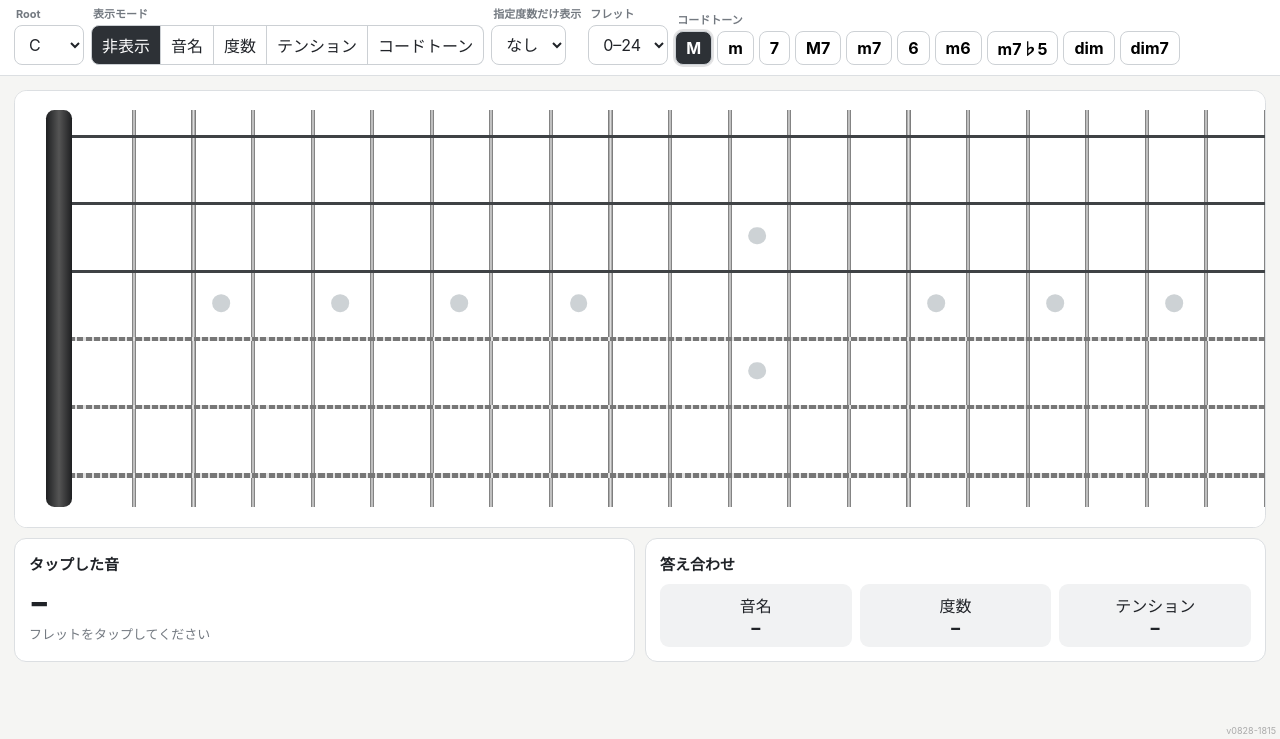
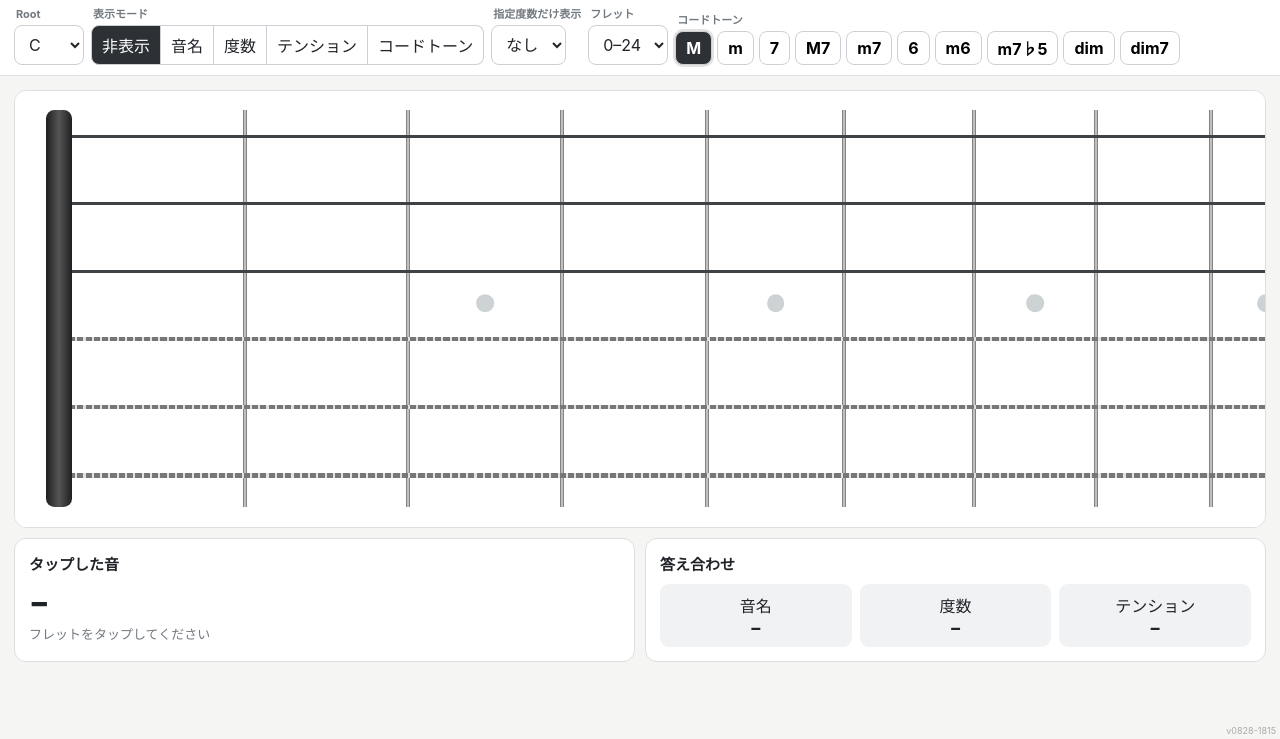
Before and after one commit to Ken-Pilo/guitar-fretboard, a plain HTML site: page index.html in a window 1280 px wide. Shown: the part 61-800 px from the top of the page. Drawn offline with Linux system fonts and the light colour scheme.

Commit message:
Use realistic fret spacing on trainer fingerboards

```diff
--- a/index.html
+++ b/index.html
@@ -395,15 +395,28 @@ async function play(m){
 function drawBoard(areaId,boardId,isQuiz=false){
   const area=document.getElementById(areaId),board=document.getElementById(boardId);
   area.querySelectorAll(".slabel,.fnum").forEach(e=>e.remove());board.innerHTML="";
-  const visibleMax=Math.max(endF,maxFret), W=visibleMax>=24?1400:visibleMax>=15?1000:850,fw=(W-25)/visibleMax;
+  const visibleMax=Math.max(endF,maxFret);
+  const nutWidth=25;
+  const minFretWidth=44;
+  const minBoardWidth=visibleMax>=24?1400:visibleMax>=15?1000:850;
+  // The vibrating string length shrinks by one equal-tempered semitone per fret.
+  const fretRatio=2**(-1/12);
+  const lastFretFraction=(1-fretRatio)*fretRatio**(visibleMax-1);
+  const scaleLength=Math.max(
+    (minBoardWidth-nutWidth)/(1-fretRatio**visibleMax),
+    minFretWidth/lastFretFraction
+  );
+  const fretEdge=f=>nutWidth+scaleLength*(1-fretRatio**f);
+  const fretCenter=f=>(fretEdge(f-1)+fretEdge(f))/2;
+  const W=fretEdge(visibleMax);
   board.style.width=W+"px";board.style.height="382px";area.style.width=(W+30)+"px";area.style.height="395px";
   let nut=document.createElement("div");nut.className="nut";nut.style.height="382px";board.append(nut);
-  for(let f=1;f<=visibleMax;f++){let d=document.createElement("div");d.className="fret";d.style.left=(25+f*fw)+"px";d.style.height="382px";board.append(d)}
-  [3,5,7,9,15,17,19,21].filter(f=>f<=visibleMax).forEach(f=>marker(board,25+(f-.5)*fw,186));
-  [12,24].filter(f=>f<=visibleMax).forEach(f=>{marker(board,25+(f-.5)*fw,121);marker(board,25+(f-.5)*fw,251)});
+  for(let f=1;f<=visibleMax;f++){let d=document.createElement("div");d.className="fret";d.style.left=(fretEdge(f)-2)+"px";d.style.height="382px";board.append(d)}
+  [3,5,7,9,15,17,19,21].filter(f=>f<=visibleMax).forEach(f=>marker(board,fretCenter(f),186));
+  [12,24].filter(f=>f<=visibleMax).forEach(f=>{marker(board,fretCenter(f),121);marker(board,fretCenter(f),251)});
   Y.forEach((y,s)=>{
 
-    let st=document.createElement("div");st.className="string "+(s>=3?"wound":"");st.style.top=y+"px";st.style.left="25px";st.style.width=(W-25)+"px";st.style.height=(2+s*.55)+"px";st.style.opacity=enabledStrings[s]?1:.2;board.append(st);
+    let st=document.createElement("div");st.className="string "+(s>=3?"wound":"");st.style.top=y+"px";st.style.left=nutWidth+"px";st.style.width=(W-nutWidth)+"px";st.style.height=(2+s*.55)+"px";st.style.opacity=enabledStrings[s]?1:.2;board.append(st);
     for(let f=0;f<=visibleMax;f++){
       let m=OPEN[s]+f,c=document.createElement("button"),b=document.createElement("span");
       c.className="cell";
@@ -413,7 +426,7 @@ function drawBoard(areaId,boardId,isQuiz=false){
         if(CHORDS[currentChord].includes(rel)) c.classList.add("show");
       }
       c.dataset.string=s;c.dataset.fret=f;c.dataset.midi=m;
-      let x0=f===0?0:25+(f-1)*fw,x1=f===0?25:25+f*fw;c.style.left=x0+"px";c.style.top=(y-29)+"px";c.style.width=(x1-x0)+"px";c.style.height="58px";
+      const x0=f===0?0:fretEdge(f-1),x1=f===0?nutWidth:fretEdge(f);c.style.left=x0+"px";c.style.top=(y-29)+"px";c.style.width=(x1-x0)+"px";c.style.height="58px";
       b.className="bubble "+colorClass(isQuiz?intervalAt(m,quiz.root):intervalAt(m));b.textContent=isQuiz?"":displayText(m);
       if(!enabledStrings[s]||f<startF||f>endF)c.style.pointerEvents="none";
       if(!enabledStrings[s]||f<startF||f>endF)c.style.opacity=.18;
```
